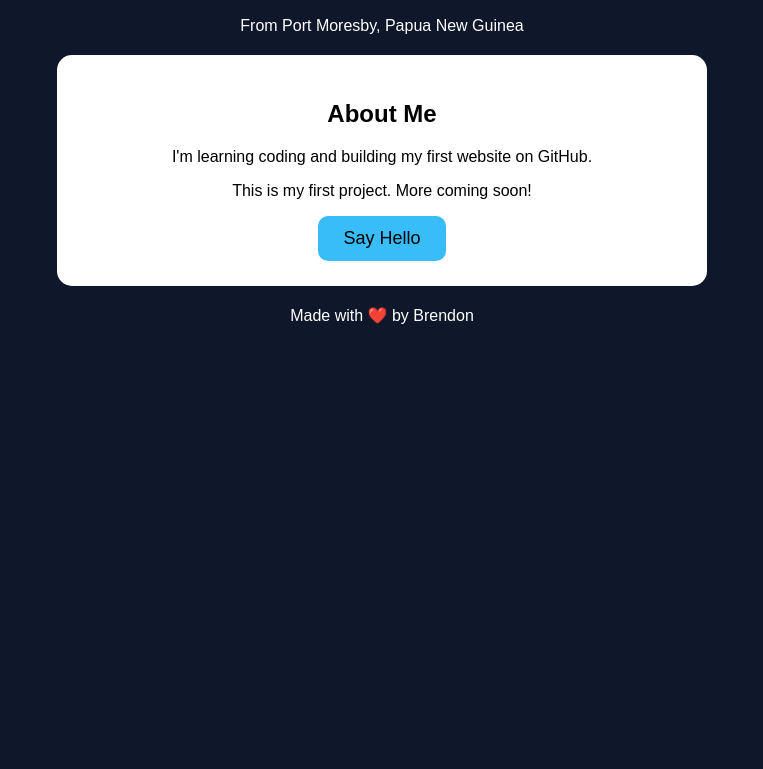
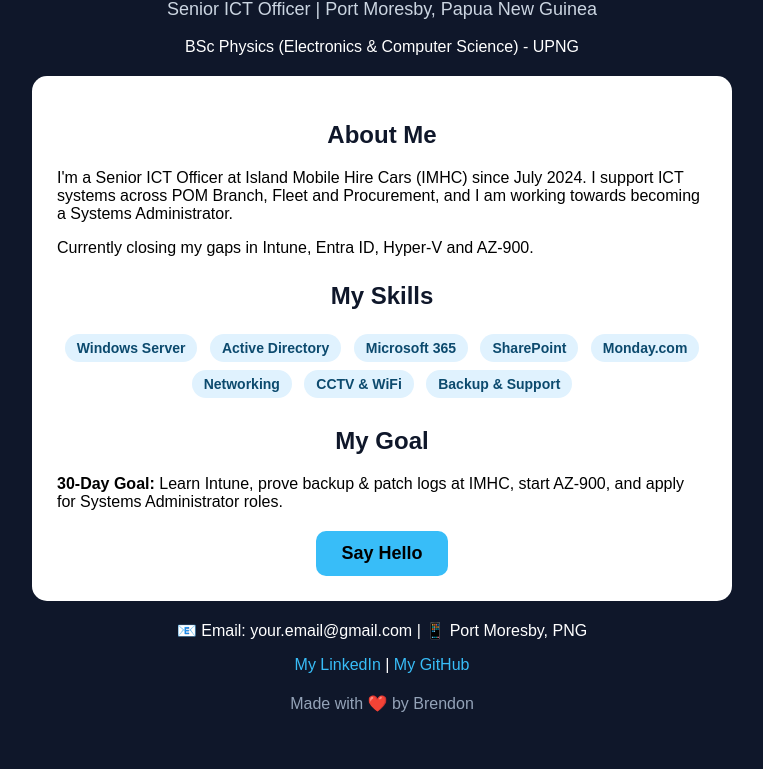
Before and after one commit to brendonpirao/brendonpirao.github.io, a plain HTML site: page index.html in a window 1280 px wide. Shown: the part 136-905 px from the top of the page, without its empty margins (258-1021 px from the left). Before the commit the page ends 800 px from the top, so only its background shows below. Drawn offline with Linux system fonts and the light colour scheme.

Commit message:
Enhance index.html with new content and styles
Updated title and added meta viewport tag. Enhanced styling for body, headings, and buttons. Expanded content in the About Me section and added skills and goals.

```diff
--- a/index.html
+++ b/index.html
@@ -1,23 +1,56 @@
 <!DOCTYPE html>
 <html>
 <head>
-<title>Brendon Pirao - Port Moresby</title>
+<title>Brendon Pirao - Senior ICT Officer | Port Moresby</title>
+<meta name="viewport" content="width=device-width, initial-scale=1.0">
 <style>
-body { font-family: Arial; text-align: center; background: #0f172a; color: white; padding: 40px; }
-h1 { font-size: 42px; color: #38bdf8; }
-.box { background: white; color: black; padding: 25px; border-radius: 15px; max-width: 600px; margin: 20px auto; }
-button { background: #38bdf8; border: none; padding: 12px 25px; font-size: 18px; border-radius: 10px; cursor: pointer; }
+body { font-family: Arial; text-align: center; background: #0f172a; color: white; padding: 40px 20px; margin: 0; }
+h1 { font-size: 42px; color: #38bdf8; margin-bottom: 5px; }
+.subtitle { color: #cbd5e1; font-size: 18px; }
+.box { background: white; color: black; padding: 25px; border-radius: 15px; max-width: 650px; margin: 20px auto; text-align: left; }
+.box h2 { text-align: center; color: #0f172a; }
+.tag { display: inline-block; background: #e0f2fe; color: #0c4a6e; padding: 6px 12px; border-radius: 20px; margin: 4px; font-size: 14px; font-weight: bold; }
+button { background: #38bdf8; border: none; padding: 12px 25px; font-size: 18px; border-radius: 10px; cursor: pointer; font-weight: bold; }
+button:hover { background: #0ea5e9; color: white; }
+a { color: #38bdf8; text-decoration: none; }
+.footer { color: #94a3b8; margin-top: 20px; }
 </style>
 </head>
 <body>
+
 <h1>Hi, I'm Brendon Pirao 👋</h1>
-<p>From Port Moresby, Papua New Guinea</p>
+<p class="subtitle">Senior ICT Officer | Port Moresby, Papua New Guinea</p>
+<p>BSc Physics (Electronics & Computer Science) - UPNG</p>
+
 <div class="box">
 <h2>About Me</h2>
-<p>I'm learning coding and building my first website on GitHub.</p>
-<p>This is my first project. More coming soon!</p>
-<button onclick="alert('Thanks for visiting my site!')">Say Hello</button>
+<p>I'm a Senior ICT Officer at Island Mobile Hire Cars (IMHC) since July 2024. I support ICT systems across POM Branch, Fleet and Procurement, and I am working towards becoming a Systems Administrator.</p>
+<p>Currently closing my gaps in Intune, Entra ID, Hyper-V and AZ-900.</p>
+
+<h2 style="margin-top:25px;">My Skills</h2>
+<div style="text-align:center;">
+<span class="tag">Windows Server</span>
+<span class="tag">Active Directory</span>
+<span class="tag">Microsoft 365</span>
+<span class="tag">SharePoint</span>
+<span class="tag">Monday.com</span>
+<span class="tag">Networking</span>
+<span class="tag">CCTV & WiFi</span>
+<span class="tag">Backup & Support</span>
 </div>
-<p>Made with ❤️ by Brendon</p>
+
+<h2 style="margin-top:25px;">My Goal</h2>
+<p><b>30-Day Goal:</b> Learn Intune, prove backup & patch logs at IMHC, start AZ-900, and apply for Systems Administrator roles.</p>
+
+<div style="text-align:center; margin-top:20px;">
+<button onclick="alert('Thanks for visiting my site! - Brendon')">Say Hello</button>
+</div>
+</div>
+
+<p>📧 Email: your.email@gmail.com | 📱 Port Moresby, PNG</p>
+<p><a href="https://www.linkedin.com/in/yourname" target="_blank">My LinkedIn</a> | <a href="https://github.com/yourusername" target="_blank">My GitHub</a></p>
+
+<p class="footer">Made with ❤️ by Brendon</p>
+
 </body>
 </html>
```
